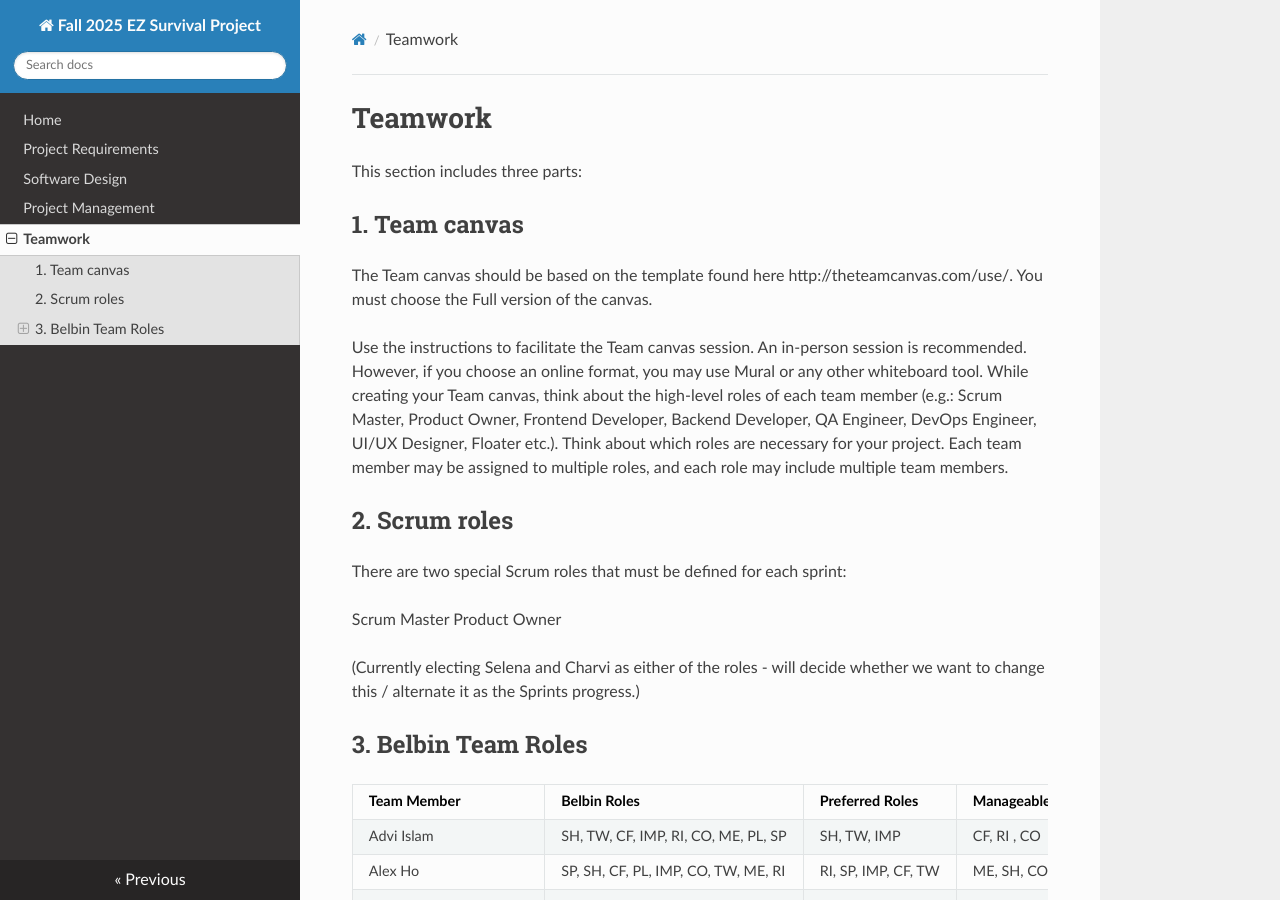
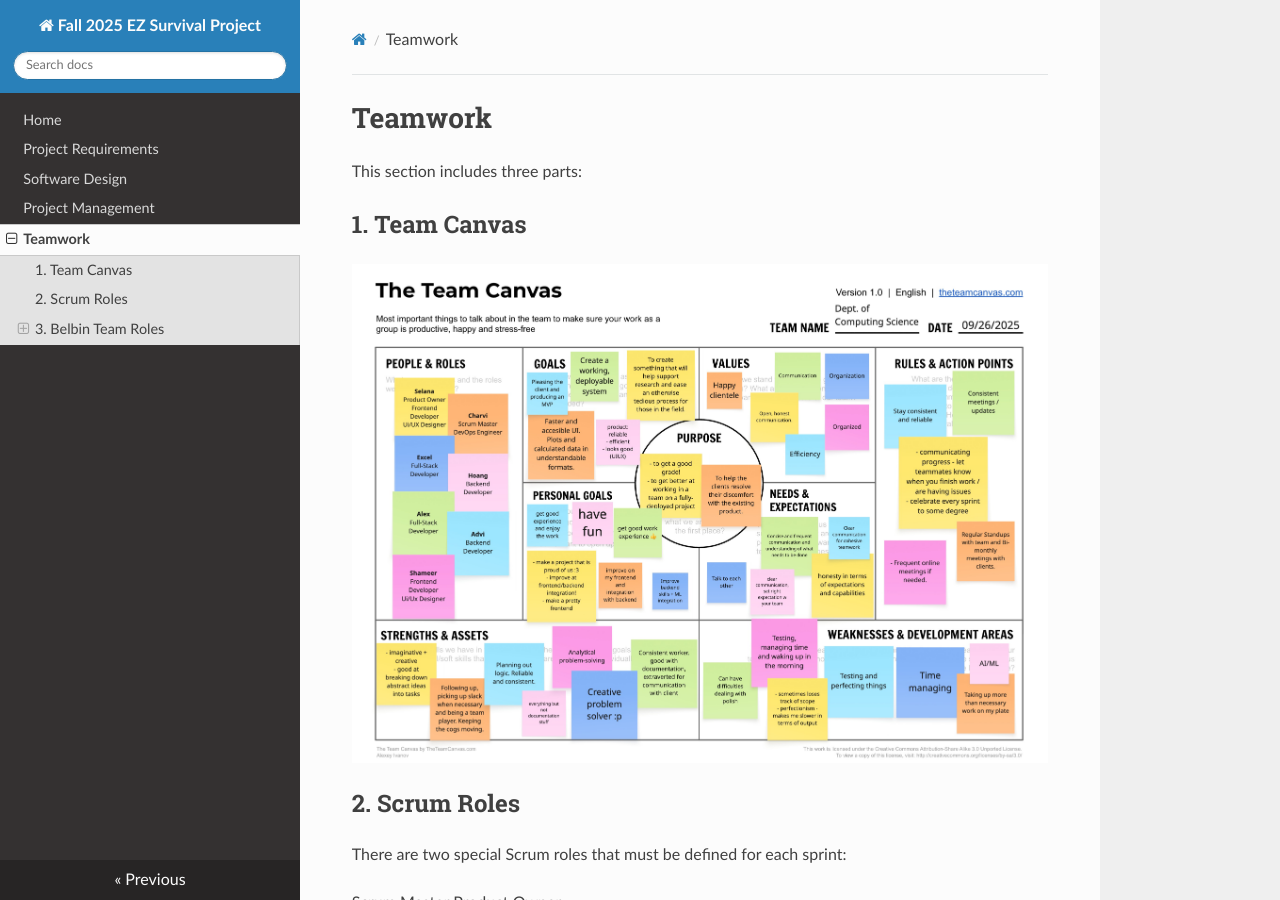
Before and after one commit to Xenocynic/IndividualSurvivalDistributions, an MkDocs documentation site: the page built from docs/teamwork.md, in a window 1280 px wide and 900 px high. Built offline with MkDocs 1.6.1, drawn with Linux system fonts in a browser that asks for light colours; nearby versions of some CDN libraries.

Commit message:
team canvas upload

```diff
--- a/docs/teamwork.md
+++ b/docs/teamwork.md
@@ -2,13 +2,11 @@
 
 This section includes three parts:
 
-## 1. Team canvas
+## 1. Team Canvas
 
-The Team canvas should be based on the template found here http://theteamcanvas.com/use/. You must choose the Full version of the canvas.
+![Team Canvas](canvas.jpg)
 
-Use the instructions to facilitate the Team canvas session. An in-person session is recommended. However, if you choose an online format, you may use Mural or any other whiteboard tool. While creating your Team canvas, think about the high-level roles of each team member (e.g.: Scrum Master, Product Owner, Frontend Developer, Backend Developer, QA Engineer, DevOps Engineer, UI/UX Designer, Floater etc.). Think about which roles are necessary for your project. Each team member may be assigned to multiple roles, and each role may include multiple team members.
-
-## 2. Scrum roles
+## 2. Scrum Roles
 
 There are two special Scrum roles that must be defined for each sprint:
 
```
Also changed, not shown: docs/canvas.jpg (added), mkdocs.yml (line endings or trailing spaces), site/index.html, 2 other files.
